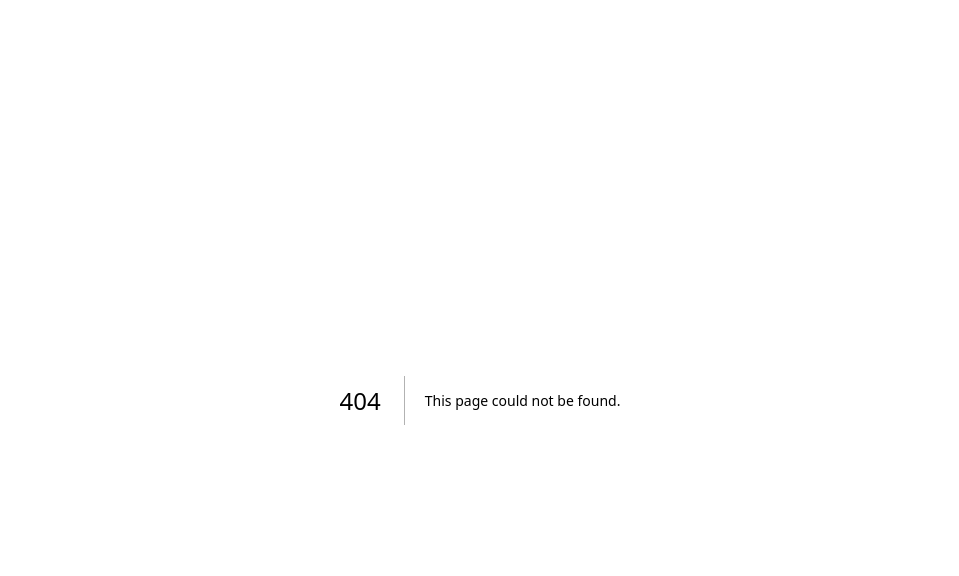
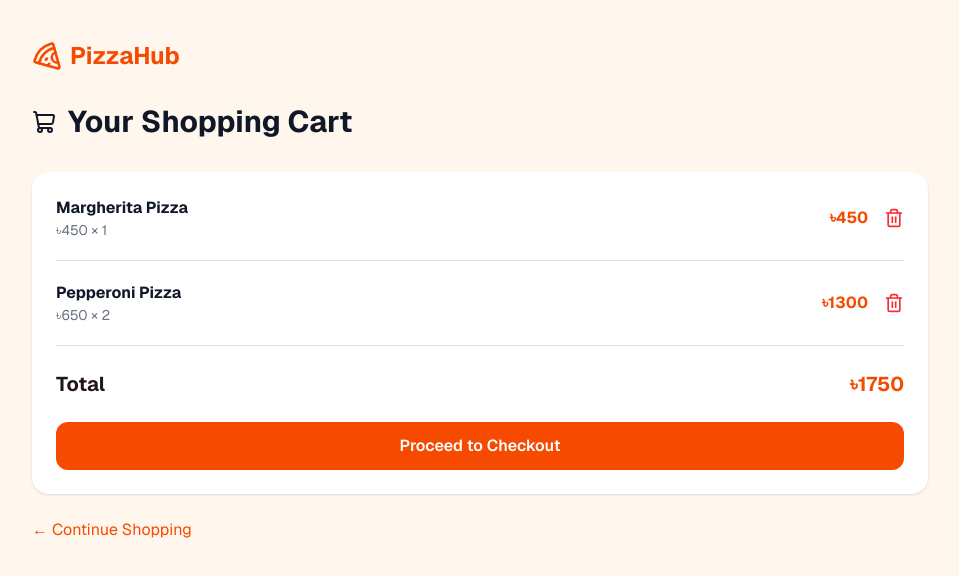
Before and after one commit to NayeemurRahman0017/pizzahub, a Next.js app: page /cart in a window 1280 px wide. Before the commit this address had no page. Shown: the top 576 px of the page, without its empty margins (160-1119 px from the left). Built offline with nearby package versions, Linux system fonts and the light colour scheme.

Commit message:
Create shopping cart page

```diff
--- /dev/null
+++ b/src/app/cart/page.tsx
@@ -0,0 +1,109 @@
+"use client";
+
+import Link from "next/link";
+import { useState } from "react";
+import { Pizza, ShoppingCart, Trash2 } from "lucide-react";
+
+const initialCart = [
+  { id: 1, name: "Margherita Pizza", price: 450, quantity: 1 },
+  { id: 2, name: "Pepperoni Pizza", price: 650, quantity: 2 },
+];
+
+export default function CartPage() {
+  const [cart, setCart] = useState(initialCart);
+
+  const total = cart.reduce(
+    (sum, item) => sum + item.price * item.quantity,
+    0
+  );
+
+  const removeItem = (id: number) => {
+    setCart(cart.filter((item) => item.id !== id));
+  };
+
+  return (
+    <main className="min-h-screen bg-orange-50 px-4 py-10">
+      <div className="mx-auto max-w-4xl">
+        <Link
+          href="/"
+          className="mb-8 flex items-center gap-2 text-2xl font-bold text-orange-600"
+        >
+          <Pizza size={30} />
+          PizzaHub
+        </Link>
+
+        <h1 className="mb-8 flex items-center gap-3 text-3xl font-bold text-gray-900">
+          <ShoppingCart />
+          Your Shopping Cart
+        </h1>
+
+        {cart.length === 0 ? (
+          <div className="rounded-xl bg-white p-10 text-center shadow">
+            <p className="text-xl text-gray-600">
+              Your cart is empty!
+            </p>
+            <Link
+              href="/menu"
+              className="mt-5 inline-block rounded-lg bg-orange-600 px-6 py-3 text-white"
+            >
+              Explore Menu
+            </Link>
+          </div>
+        ) : (
+          <div className="rounded-xl bg-white p-6 shadow">
+            <div className="space-y-5">
+              {cart.map((item) => (
+                <div
+                  key={item.id}
+                  className="flex flex-wrap items-center justify-between gap-4 border-b pb-5"
+                >
+                  <div>
+                    <h2 className="font-bold text-gray-900">
+                      {item.name}
+                    </h2>
+                    <p className="text-sm text-gray-500">
+                      ৳{item.price} × {item.quantity}
+                    </p>
+                  </div>
+
+                  <div className="flex items-center gap-4">
+                    <span className="font-bold text-orange-600">
+                      ৳{item.price * item.quantity}
+                    </span>
+
+                    <button
+                      onClick={() => removeItem(item.id)}
+                      className="text-red-500 hover:text-red-700"
+                      aria-label={`Remove ${item.name}`}
+                    >
+                      <Trash2 size={20} />
+                    </button>
+                  </div>
+                </div>
+              ))}
+            </div>
+
+            <div className="mt-6 flex justify-between text-xl font-bold">
+              <span>Total</span>
+              <span className="text-orange-600">৳{total}</span>
+            </div>
+
+            <Link
+              href="/login"
+              className="mt-6 block rounded-lg bg-orange-600 py-3 text-center font-semibold text-white hover:bg-orange-700"
+            >
+              Proceed to Checkout
+            </Link>
+          </div>
+        )}
+
+        <Link
+          href="/menu"
+          className="mt-6 inline-block text-orange-600 hover:underline"
+        >
+          ← Continue Shopping
+        </Link>
+      </div>
+    </main>
+  );
+}
```
